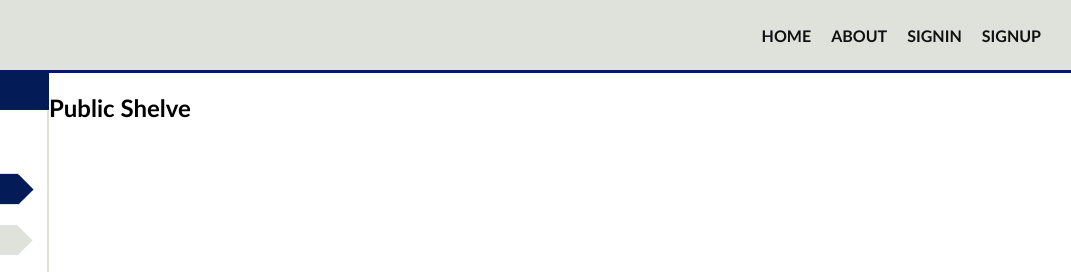
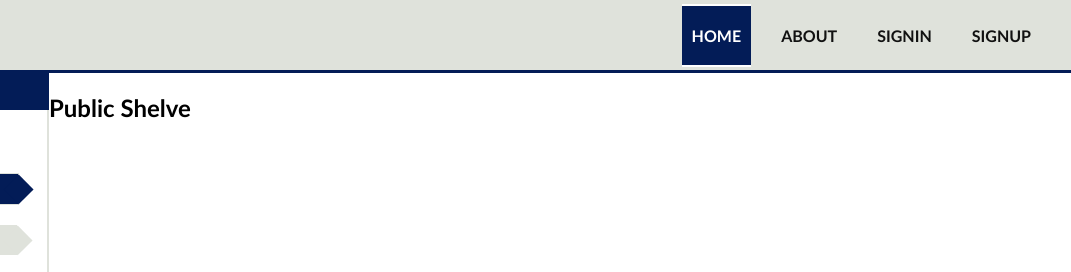
Before and after one commit to coolbop1/bedtime, a website: page docs/index.html in a window 1280 px wide. Shown: the top 272 px of the page, 209-1280 px from the left. Drawn offline with Linux system fonts and the light colour scheme; no server answers.

Commit message:
books categories

```diff
--- a/docs/css/main.css
+++ b/docs/css/main.css
@@ -31,6 +31,7 @@ header li{
 }
 header  a{
     color: #111111;
+    padding: 20px 10px;
 }
 nav{
     margin-top:10px;
@@ -122,3 +123,10 @@ nav{
         color:#fff;
         border:0;
         }
+li:hover a,.presenttab{
+    background: #031c57;
+    color:#fff;
+    border:0;
+    border-top:2px solid #fff;
+    border-bottom:2px solid #fff;
+}
--- a/docs/index.html
+++ b/docs/index.html
@@ -16,7 +16,7 @@
         </div>
         <nav class="fright">
             <ul>
-                <li><a href="#">home</a></li>
+                <li><a class="presenttab" href="#">home</a></li>
                 <li><a href="#">about</a></li>
                 <li><a href="#">signin</a></li>
                 <li><a href="#">signup</a></li>
```
